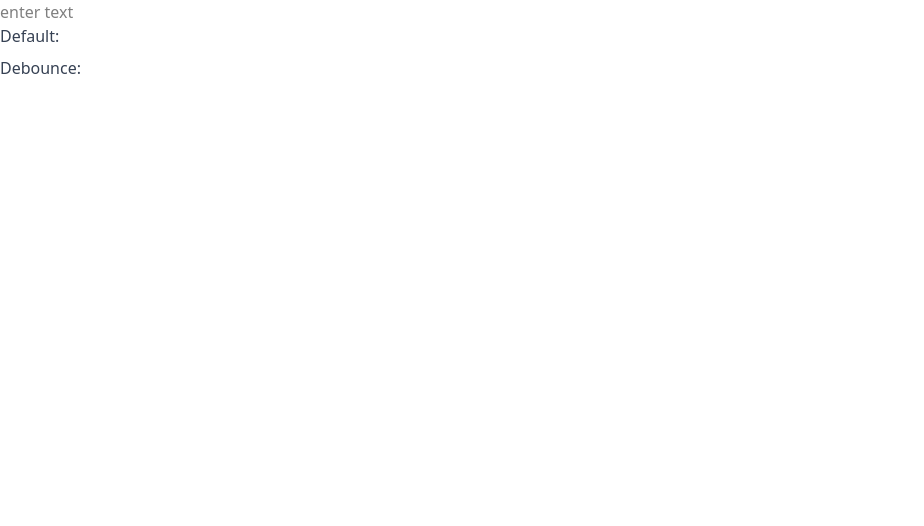
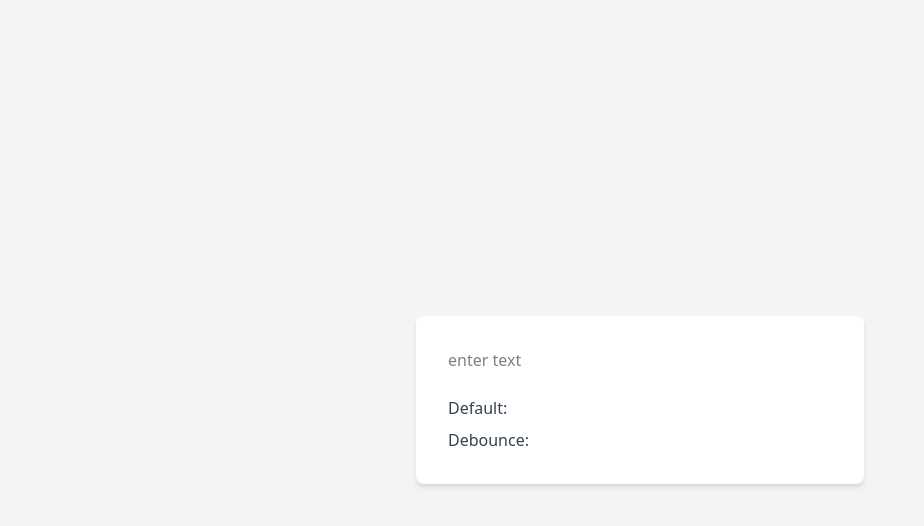
Before and after one commit to PraneethBunny123/All-App, a React (Vite) app: page / in a window 1280 px wide. Shown: the top 526 px of the page, without its empty margins (0-924 px from the left). Built offline with nearby package versions, Linux system fonts and the light colour scheme.

Commit message:
Styled the outer divs to center the outline

```diff
--- a/src/project-apps/Debounce/Debounce.jsx
+++ b/src/project-apps/Debounce/Debounce.jsx
@@ -20,7 +20,8 @@ export default function Debounce() {
     }, [defaultInput])
 
     return (
-        <div>
+        <div className="min-h-screen flex items-center justify-center bg-gray-100 p-6">
+            <div className="bg-white p-8 rounded-lg shadow-md w-full max-w-md space-y-6">
                 <input
                     type="text"
                     placeholder="enter text"
@@ -32,5 +33,6 @@ export default function Debounce() {
                     <p className="text-gray-700 font-medium">Debounce: <span className="font-normal">{debounceInput}</span></p>
                 </div>
             </div>
+        </div>
     )
 }
```
Lines whose indentation alone changed are shown as unchanged.
